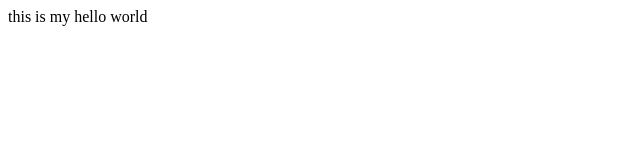
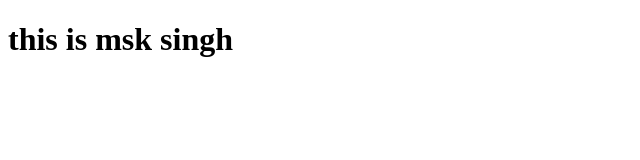
Before and after one commit to Mukeshroo/html-repo, a plain HTML site: page index.html in a window 1280 px wide. Shown: the whole page, without its empty margins (0-640 px from the left). Drawn offline with Linux system fonts and the light colour scheme.

Commit message:
i remove and add something

```diff
--- a/index.html
+++ b/index.html
@@ -1 +1,11 @@
-<p>this is my hello world</p>
+<!DOCTYPE html>
+<html lang="en">
+<head>
+    <meta charset="UTF-8">
+    <meta name="viewport" content="width=device-width, initial-scale=1.0">
+    <title>Document</title>
+</head>
+<body>
+    <h1>this is msk singh</h1>
+</body>
+</html>
```
